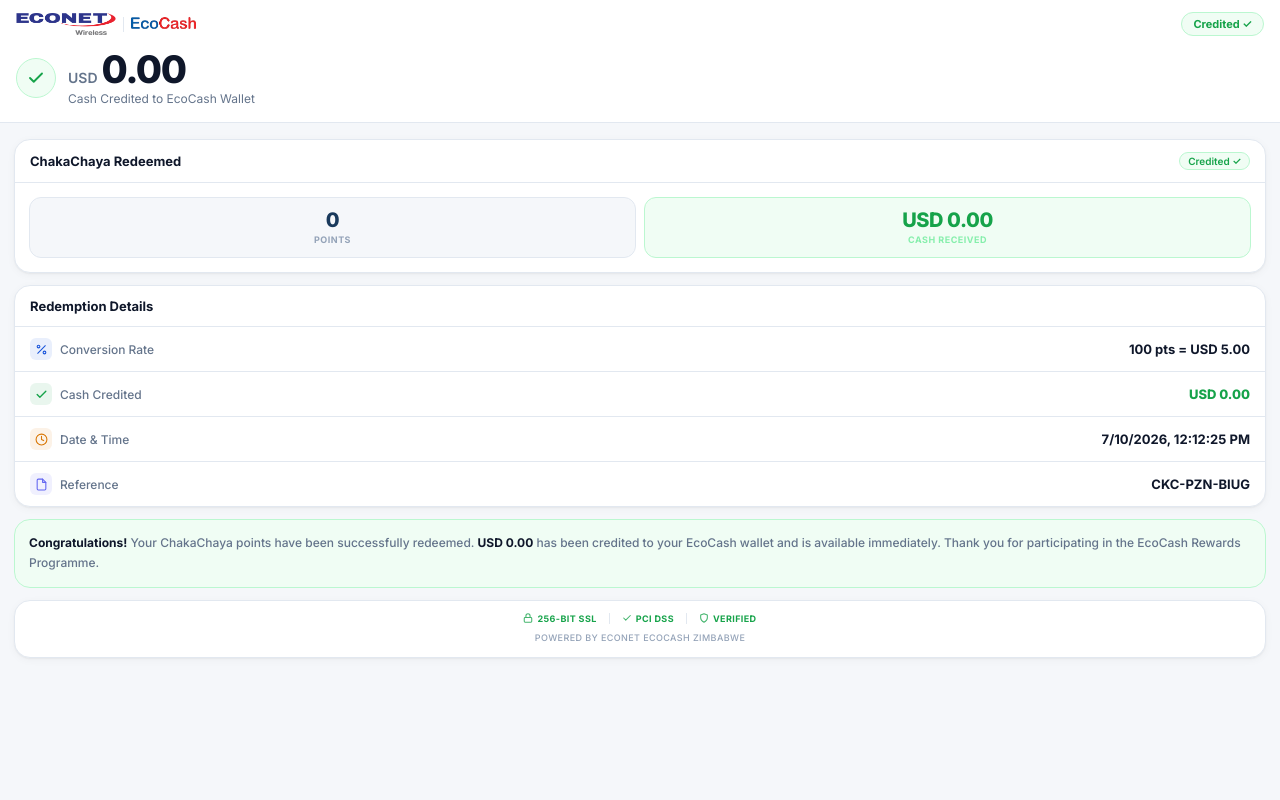
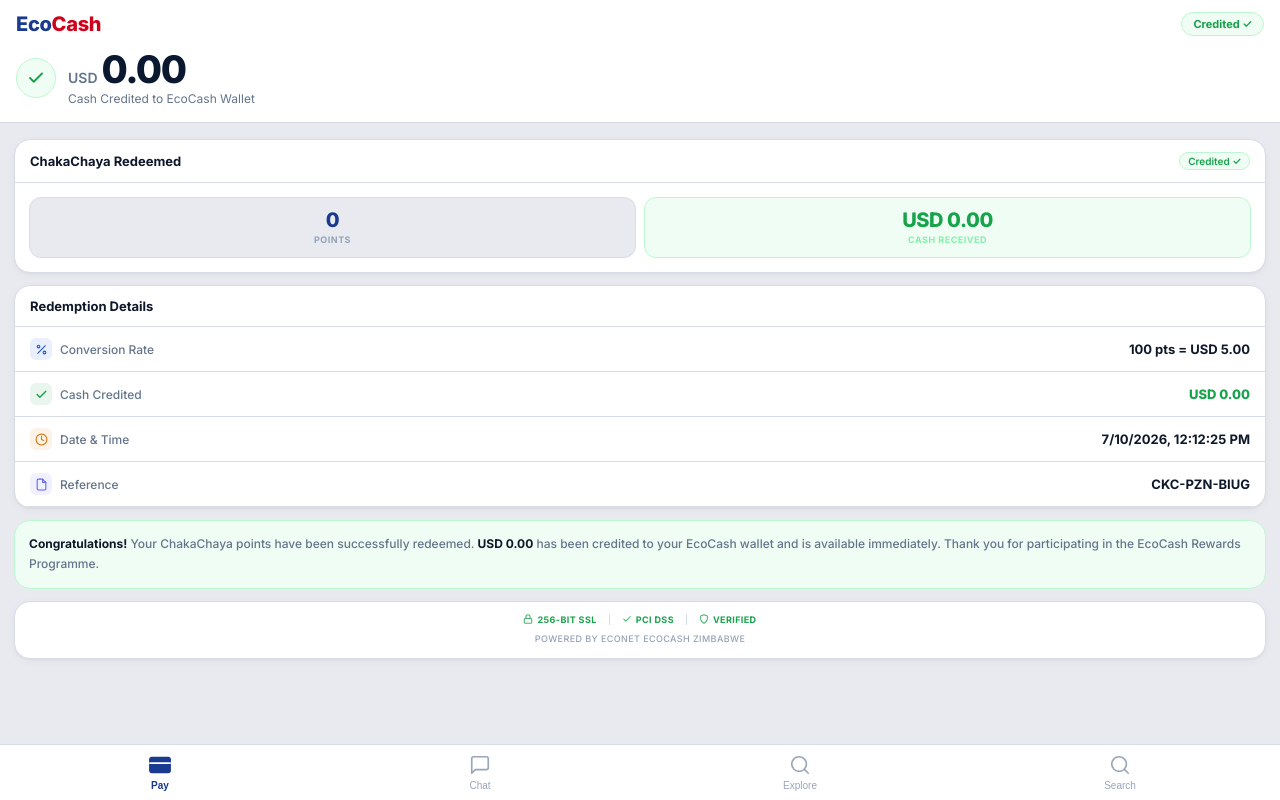
Before and after one commit to Lenkartel/ChakaChaya, a website: page thankyou.html in a window 1280 px wide. Drawn offline with Linux system fonts and the light colour scheme.

Commit message:
Update thankyou.html

```diff
--- a/thankyou.html
+++ b/thankyou.html
@@ -11,17 +11,17 @@
 <style>
 *{margin:0;padding:0;box-sizing:border-box;-webkit-tap-highlight-color:transparent}
 :root{
-  --navy:#1a3a5c;--blue:#1a56db;--blue-light:#e8f0fe;
+  --navy:#1a3a8f;--blue:#1a3a8f;--blue-light:#dce8ff;
   --green:#16a34a;--green-light:#f0fdf4;
-  --page:#f5f7fa;--white:#ffffff;
-  --border:#e2e8f0;--border-mid:#cbd5e1;
+  --page:#e8eaf0;--white:#ffffff;
+  --border:#d8dce8;--border-mid:#cbd5e1;
   --ink:#0f172a;--soft:#64748b;--faint:#94a3b8;
   --font:'Inter',sans-serif;
   --r:12px;--r-lg:16px;
   --sh:0 1px 2px rgba(0,0,0,.05),0 2px 8px rgba(0,0,0,.04);
 }
 @keyframes pageEnter{from{opacity:0;transform:translateY(10px)}to{opacity:1;transform:none}}
-html,body{width:100%;height:100%;height:100dvh;overflow:hidden;font-family:var(--font);background:var(--page);color:var(--ink)}
+html,body{width:100%;height:100%;height:100dvh;overflow:hidden;font-family:var(--font);background:#e8eaf0;color:var(--ink)}
 .screen{display:flex;flex-direction:column;width:100%;height:100%;height:100dvh;overflow:hidden;position:relative;animation:pageEnter .32s ease both}
 
 /* REVEAL CURTAIN */
@@ -46,11 +46,11 @@
 .success-icon-wrap svg{stroke:var(--green);width:18px;height:18px;fill:none;stroke-width:2.5;stroke-linecap:round;stroke-linejoin:round}
 .amount-row{display:flex;align-items:baseline;gap:4px}
 .amount-cur{font-size:14px;font-weight:600;color:var(--soft);margin-bottom:2px}
-.amount-val{font-size:38px;font-weight:800;color:var(--ink);line-height:1;letter-spacing:-.04em}
+.amount-val{font-size:38px;font-weight:800;color:#0a1830;line-height:1;letter-spacing:-.04em}
 .amount-sub{font-size:12px;color:var(--soft);margin-top:3px}
 
 /* BODY */
-.body{flex:1;overflow-y:auto;overflow-x:hidden;-webkit-overflow-scrolling:touch;padding:16px 14px max(32px,env(safe-area-inset-bottom));overscroll-behavior:contain;min-height:0;position:relative;z-index:5;scrollbar-width:thin;scrollbar-color:var(--border) transparent}
+.body{flex:1;overflow-y:auto;overflow-x:hidden;-webkit-overflow-scrolling:touch;padding:16px 14px max(70px,calc(58px + env(safe-area-inset-bottom)));overscroll-behavior:contain;min-height:0;position:relative;z-index:5;scrollbar-width:thin;scrollbar-color:var(--border) transparent}
 .body::-webkit-scrollbar{width:3px}
 .body::-webkit-scrollbar-thumb{background:var(--border);border-radius:3px}
 
@@ -73,7 +73,7 @@
 /* DETAIL ROWS */
 .card-hd{padding:12px 15px;border-bottom:1px solid var(--border);font-size:13px;font-weight:700;color:var(--ink)}
 .det-row{display:flex;align-items:center;justify-content:space-between;padding:11px 15px;border-bottom:1px solid var(--border)}
-.det-row:last-child{border-bottom:none}
+.det-row:last-child{}
 .det-key{font-size:12px;color:var(--soft);font-weight:500;display:flex;align-items:center;gap:8px}
 .det-icon{width:22px;height:22px;border-radius:6px;display:flex;align-items:center;justify-content:center;flex-shrink:0}
 .det-val{font-size:13px;font-weight:700;color:var(--ink)}
@@ -90,6 +90,11 @@
 .sec-badge+.sec-badge{border-left:1px solid var(--border)}
 .sec-badge svg{stroke:var(--green);fill:none;stroke-width:2.5;stroke-linecap:round;stroke-linejoin:round;opacity:.8}
 .powered{text-align:center;padding:8px 0 2px;font-size:9px;color:var(--faint);font-weight:500;letter-spacing:.4px;text-transform:uppercase}
+
+.bot-nav{position:fixed;bottom:0;left:0;right:0;background:#ffffff;border-top:1px solid #d8dce8;display:flex;align-items:stretch;height:max(56px,calc(50px + env(safe-area-inset-bottom)));z-index:100}
+.nav-item{flex:1;display:flex;flex-direction:column;align-items:center;justify-content:center;gap:4px;cursor:pointer;padding-bottom:env(safe-area-inset-bottom);border:none;background:none}
+.nav-item svg{stroke:#9aa5bb;fill:none;stroke-width:1.8;stroke-linecap:round;stroke-linejoin:round;width:22px;height:22px}
+.nav-item span{font-size:10px;font-weight:500;color:#9aa5bb}
 </style>
 </head>
 <body>
@@ -99,7 +104,7 @@
 <div class="screen">
   <div class="header">
     <div class="header-top">
-      <div class="brand"><img src="assets/econet.png" alt="Econet"><div class="brand-sep"></div><img src="assets/ecocash.png" alt="EcoCash"></div>
+      <div style="font-size:20px;font-weight:800;letter-spacing:-.3px"><span style="color:#1a3a8f">Eco</span><span style="color:#d0021b">Cash</span></div>
       <div class="status-chip">Credited ✓</div>
     </div>
     <div class="amount-block">
@@ -114,6 +119,16 @@
   <div class="body">
     <!-- Filled by JS -->
   </div>
+  <div class="bot-nav">
+    <button class="nav-item active" style="color:#1a3a8f">
+      <svg viewBox="0 0 24 24" style="stroke:#1a3a8f"><rect x="1" y="4" width="22" height="16" rx="2" fill="#1a3a8f"/><line x1="1" y1="10" x2="23" y2="10" stroke="#fff"/></svg>
+      <span style="color:#1a3a8f;font-weight:700">Pay</span>
+    </button>
+    <button class="nav-item"><svg viewBox="0 0 24 24"><path d="M21 15a2 2 0 01-2 2H7l-4 4V5a2 2 0 012-2h14a2 2 0 012 2z"/></svg><span>Chat</span></button>
+    <button class="nav-item"><svg viewBox="0 0 24 24"><circle cx="11" cy="11" r="8"/><line x1="21" y1="21" x2="16.65" y2="16.65"/></svg><span>Explore</span></button>
+    <button class="nav-item"><svg viewBox="0 0 24 24"><circle cx="11" cy="11" r="8"/><line x1="21" y1="21" x2="16.65" y2="16.65"/></svg><span>Search</span></button>
+  </div>
+
 </div>
 
 <script>
```
